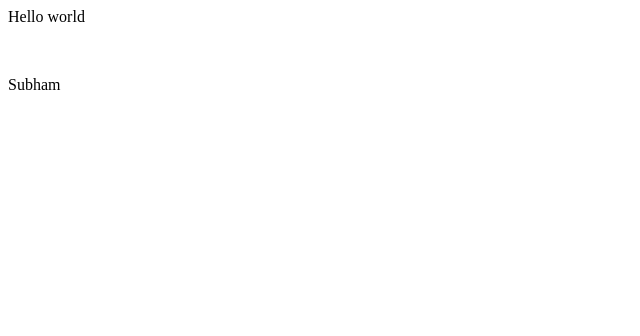
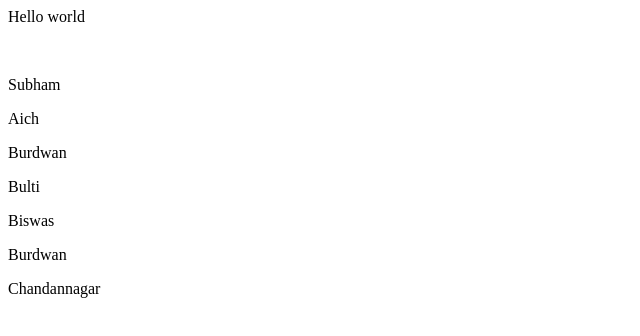
Before and after one commit to saich52/First, a plain HTML site: page index.html in a window 1280 px wide. Shown: the whole page, without its empty margins (0-640 px from the left). Drawn offline with Linux system fonts and the light colour scheme.

Commit message:
Add instruction

```diff
--- a/index.html
+++ b/index.html
@@ -1,3 +1,9 @@
 <p>Hello world</p>
 <br>
 <p>Subham</p>
+<p>Aich</p>
+<p>Burdwan</p>
+<p>Bulti</p>
+<p>Biswas</p>
+<p>Burdwan</p>
+<p>Chandannagar</p>
```
Also changed, not shown: 1 other file.
